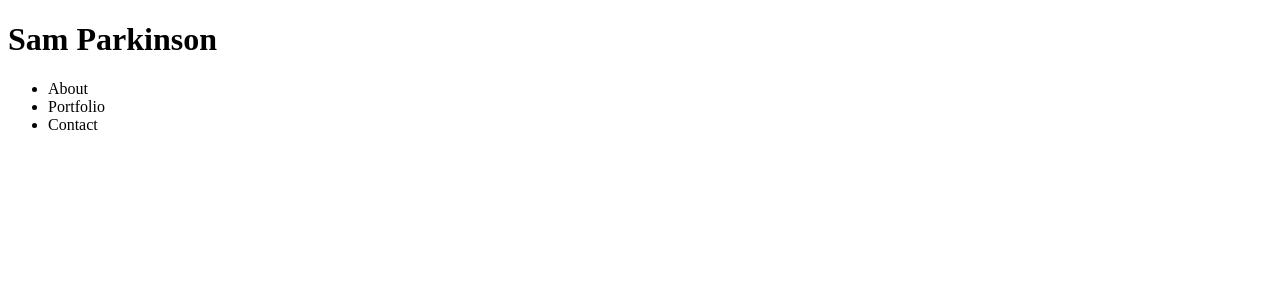
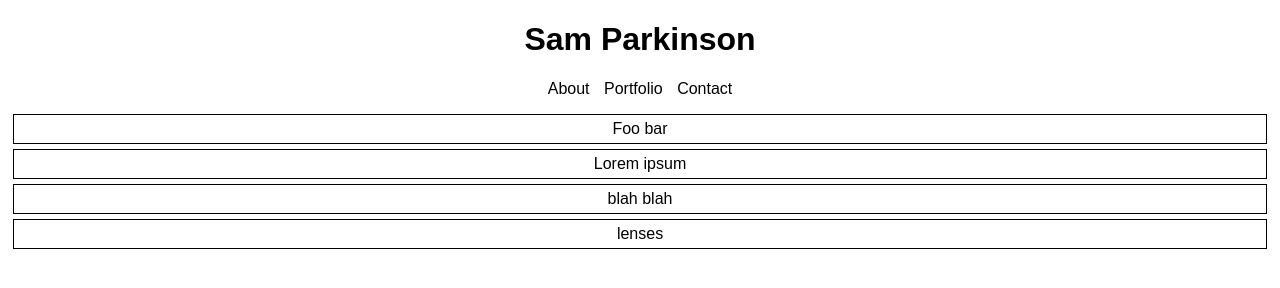
Before and after one commit to sam-parkinson/portfolio, a plain HTML site: page index.html in a window 1280 px wide. Drawn offline with Linux system fonts and the light colour scheme.

Commit message:
initial commit

```diff
--- a/index.html
+++ b/index.html
@@ -10,17 +10,17 @@
   <body>
     <header>
       <h1>Sam Parkinson</h1>
-      <ul>
+      <ul class="navbar">
         <li>About</li>
         <li>Portfolio</li>
         <li>Contact</li>
       </ul>
     </header>
     <main>
-      <section class="default"></section>
-      <section class="about"></section>
-      <section class="portfolio"></section>
-      <section class="contact"></section>
+      <section class="default">Foo bar</section>
+      <section class="about">Lorem ipsum</section>
+      <section class="portfolio">blah blah</section>
+      <section class="contact">lenses</section>
     </main>
   </body>
 </html>
--- a/main.css
+++ b/main.css
@@ -0,0 +1,37 @@
+* {
+  font-family: Arial, Helvetica, sans-serif;
+  box-sizing: border-box;
+  text-align: center;
+}
+
+/*
+header {
+  add bckgd color and font color specific to header
+}
+*/
+
+header ul {
+  list-style-type: none;
+  padding: 0;
+}
+
+.navbar * {
+  display: inline-block;
+  margin-left: 5px;
+  margin-right: 5px;
+  margin-top: 0px;
+}
+
+/*
+main {
+  add main's specific styling
+}
+*/
+
+section {
+  border: 1px solid black;
+  margin: 5px;
+  padding: 5px;
+}
+
+/* add a media query here for larger screens */
```
